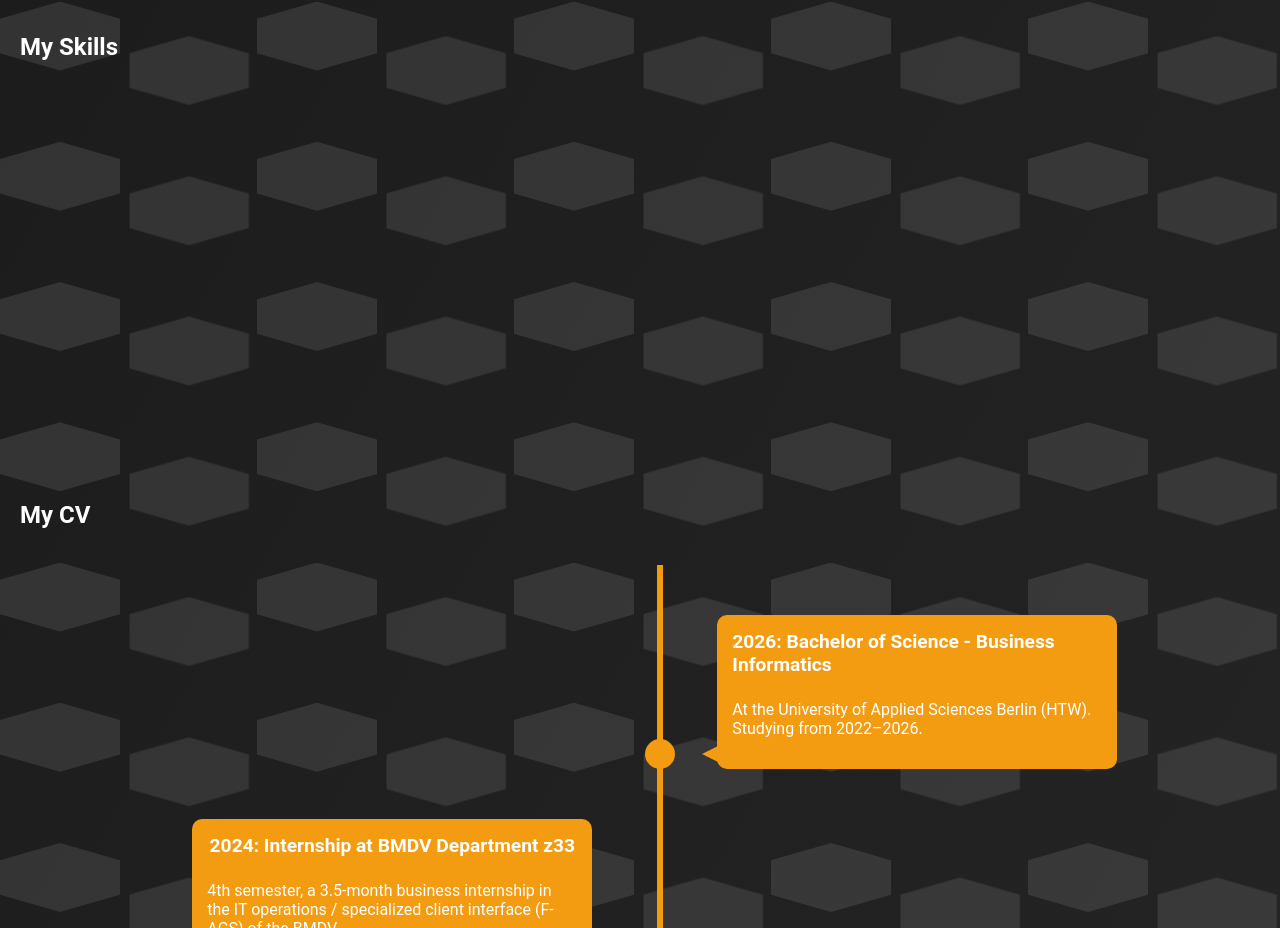
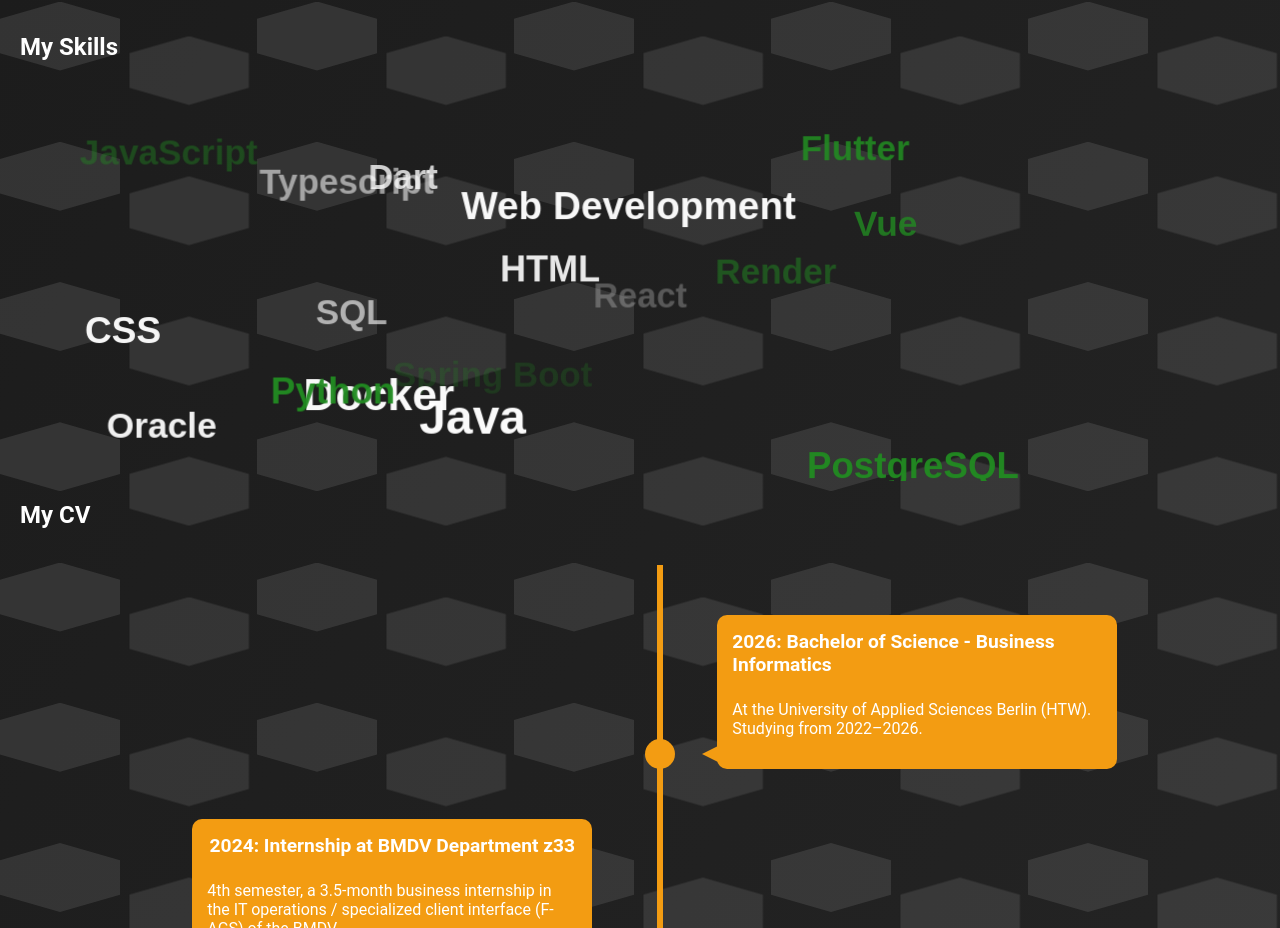
Before and after one commit to Cedric-CJ/AboutMe, a Vue app in the folder vue-deploy/: page /#/eng in a window 1280 px wide. Shown: the part 840-1768 px from the top of the page. Built offline with nearby package versions, Linux system fonts and the light colour scheme.

Commit message:
- Skills im Englischen wieder da
als nächstes Galerie

```diff
--- a/vue-deploy/src/components/Eng/HomePageEng.vue
+++ b/vue-deploy/src/components/Eng/HomePageEng.vue
@@ -129,15 +129,53 @@ const skills = ref([
   "Typescript",
 ]);
 
-function generateStyle() {
-  const delay = Math.random() * 5;   // 0 - 5s
-  const duration = Math.random() * 5 + 5; // 5 - 10s
+const generateStyle = () => {
+  const safeZoneX = Math.random() * 70; // X-Position in % innerhalb eines sicheren Bereichs
+  const safeZoneY = Math.random() * 40 + 5; // Y-Position in % innerhalb eines sicheren Bereichs
+  const randomZ = Math.random() * 50 - 25; // Tiefe (-25px bis 25px)
+  const randomSize = Math.random() * 2 + 2; // Dynamische Schriftgröße (0.8 bis 2.3)
+  const randomColor = Math.random() > 0.5 ? 'var(--primary-color)' : 'var(--text-color)'; // Zufällige Farbe
+  const animationDuration = Math.random() * 12 + 5; // Animationsdauer (10 bis 30s)
+  const animationDelay = Math.random() * 5; // Verzögerung (0 bis 5s)
+
+  // Zufällige Bewegung (chaotischer Effekt)
+  const keyframesName = `float-${Math.random().toString(36).slice(2, 7)}`; // Verwende `slice` statt `substr`
+  const keyframes = `
+    @keyframes ${keyframesName} {
+      0% {
+        transform: translate3d(${safeZoneX}vw, ${safeZoneY}vh, ${randomZ}px) scale(${randomSize});
+        opacity: 0;
+      }
+      10% {
+        opacity: 1; /* Wörter erscheinen */
+      }
+      25% {
+        transform: translate3d(${safeZoneX + Math.random() * 5 - 2.5}vw, ${safeZoneY + Math.random() * 5 - 2.5}vh, ${randomZ + Math.random() * 10 - 5}px);
+      }
+      50% {
+        transform: translate3d(${safeZoneX - Math.random() * 5 + 2.5}vw, ${safeZoneY - Math.random() * 5 + 2.5}vh, ${randomZ - Math.random() * 10 + 5}px);
+      }
+      75% {
+        transform: translate3d(${safeZoneX + Math.random() * 2.5 - 1.25}vw, ${safeZoneY + Math.random() * 2.5 - 1.25}vh, ${randomZ + Math.random() * 5 - 2.5}px);
+      }
+      100% {
+        transform: translate3d(${safeZoneX}vw, ${safeZoneY}vh, ${randomZ}px);
+        opacity: 0; /* Wörter verschwinden */
+      }
+    }
+  `;
+
+  // Keyframes dem Dokument hinzufügen
+  const styleSheet = document.styleSheets[0] || document.head.appendChild(document.createElement('style')).sheet;
+  styleSheet.insertRule(keyframes, styleSheet.cssRules.length);
+
   return {
-    animationDelay: `${delay}s`,
-    animationDuration: `${duration}s`,
-    opacity: 0,
+    animation: `${keyframesName} ${animationDuration}s infinite ease-in-out ${animationDelay}s`,
+    color: randomColor,
+    opacity: 0, // Start als unsichtbar
+    zIndex: Math.round(randomZ), // Z-Index basierend auf Tiefe
   };
-}
+};
 
 const projects = ref([
   {
```
